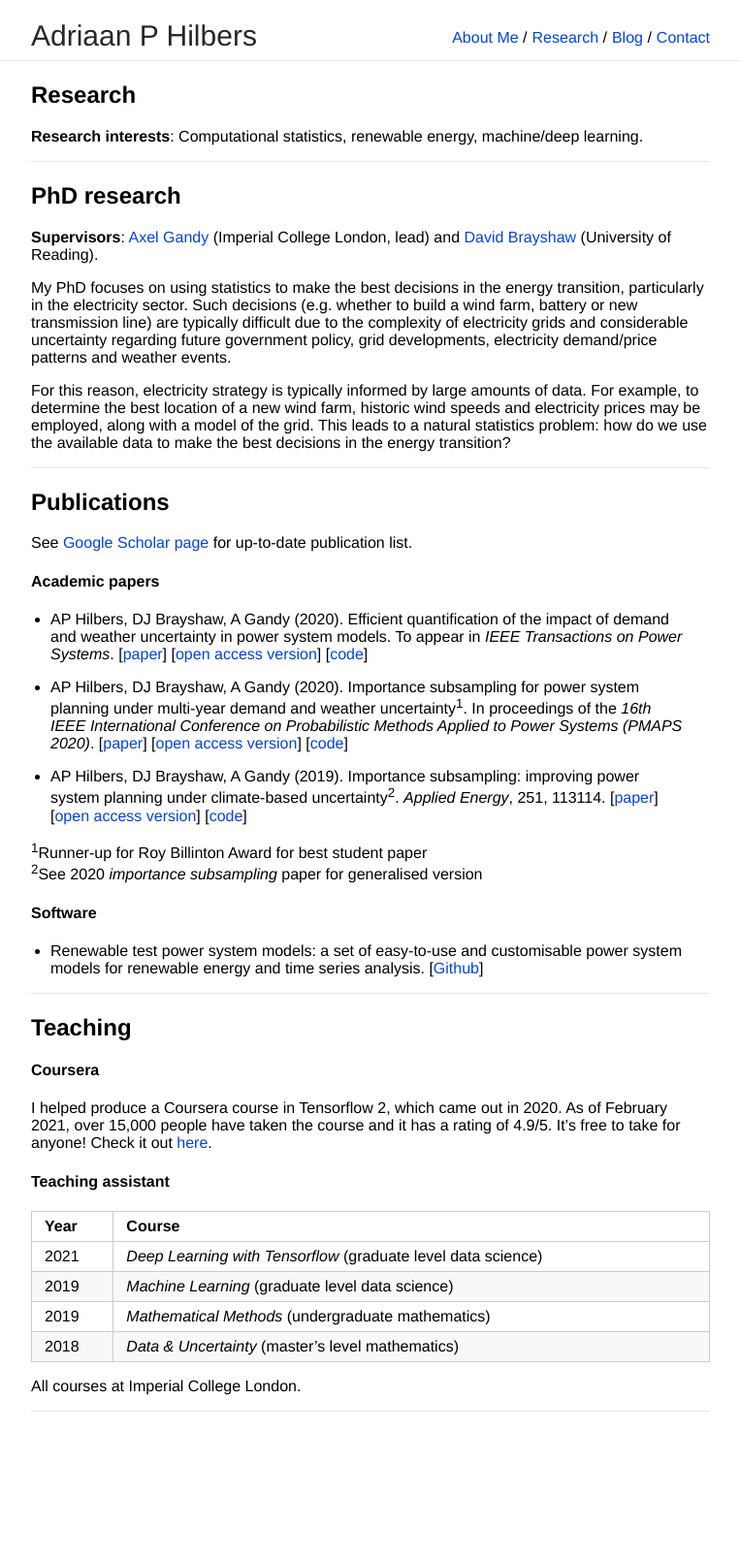
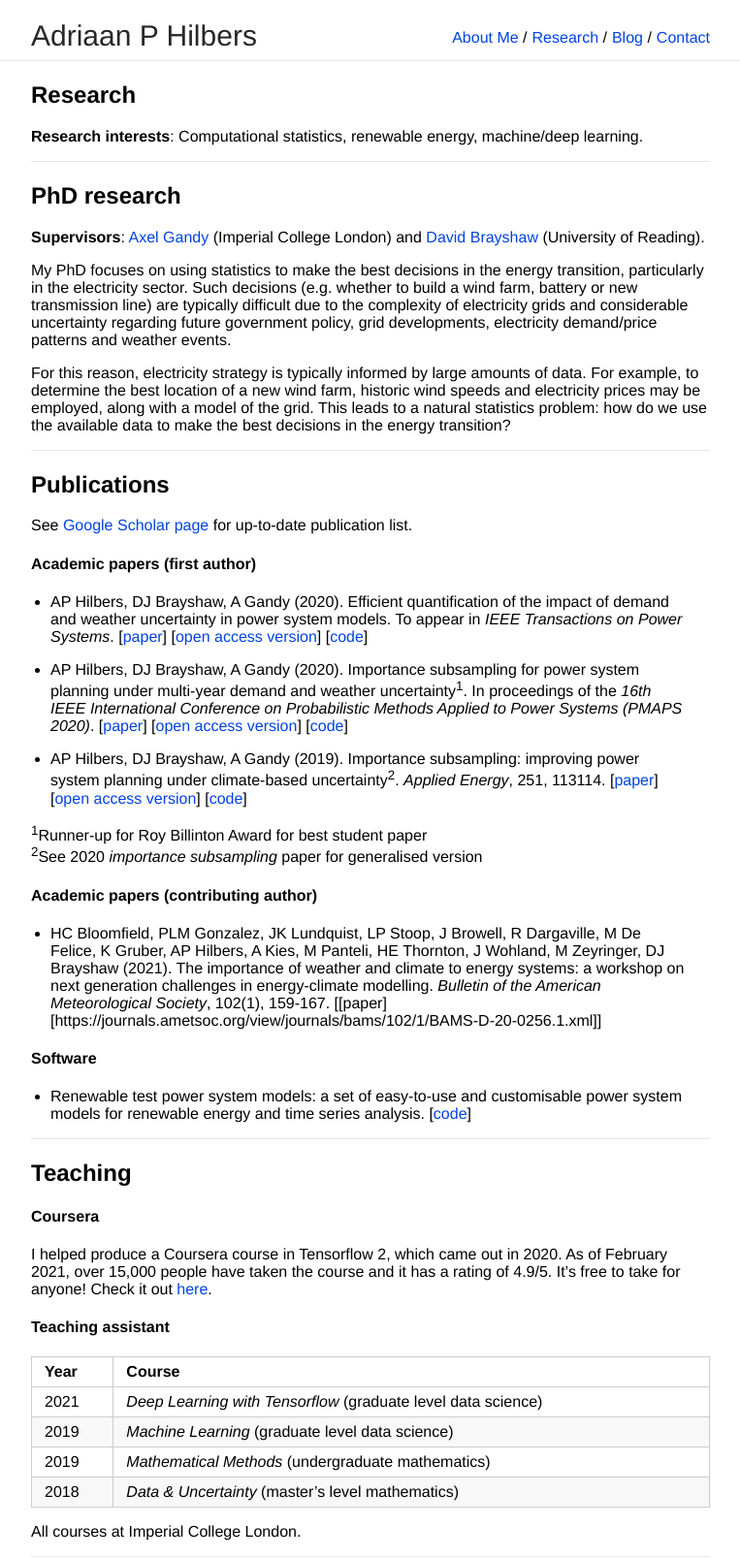
Before and after one commit to ahilbers/ahilbers.github.io, a Jekyll site: the page built from research.md, in a window 1280 px wide. Shown: the whole page at 97% size, without its empty margins (258-1021 px from the left). Built offline with Jekyll 4.4.1, drawn with Linux system fonts in a browser that asks for light colours; our own code applies the rules of GitHub Pages for plain Markdown files; before the commit the page ends 1457 px from its top, so only the background shows below that.

Commit message:
add ametsoc paper

```diff
--- a/research.md
+++ b/research.md
@@ -14,7 +14,7 @@ is_contact: false
 
 ## PhD research
 
-**Supervisors**: [Axel Gandy](http://wwwf.imperial.ac.uk/~agandy/) (Imperial College London, lead) and [David Brayshaw](https://research.reading.ac.uk/meteorology/people/david-brayshaw/) (University of Reading).
+**Supervisors**: [Axel Gandy](http://wwwf.imperial.ac.uk/~agandy/) (Imperial College London) and [David Brayshaw](https://research.reading.ac.uk/meteorology/people/david-brayshaw/) (University of Reading).
 
 My PhD focuses on using statistics to make the best decisions in the energy transition, particularly in the electricity sector. Such decisions (e.g. whether to build a wind farm, battery or new transmission line) are typically difficult due to the complexity of electricity grids and considerable uncertainty regarding future government policy, grid developments, electricity demand/price patterns and weather events.
 
@@ -28,7 +28,7 @@ For this reason, electricity strategy is typically informed by large amounts of
 
 See [Google Scholar page](https://scholar.google.com/citations?user=SqSbcwQAAAAJ&hl=en&oi=ao) for up-to-date publication list.
 
-#### Academic papers
+#### Academic papers (first author)
 
 * AP Hilbers, DJ Brayshaw, A Gandy (2020). Efficient quantification of the impact of demand and weather uncertainty in power system models. To appear in *IEEE Transactions on Power Systems*. [[paper](https://doi.org/10.1109/TPWRS.2020.3031187)] [[open access version](https://arxiv.org/abs/1912.10326)] [[code](https://github.com/ahilbers/2020_bootstrap_uncertainty_quantification)]
 
@@ -40,10 +40,17 @@ See [Google Scholar page](https://scholar.google.com/citations?user=SqSbcwQAAAAJ
 <sup>2</sup>See 2020 *importance subsampling* paper for generalised version
 
 
+#### Academic papers (contributing author)
+
+* HC Bloomfield, PLM Gonzalez, JK Lundquist, LP Stoop, J Browell, R Dargaville, M De Felice, K Gruber, AP Hilbers, A Kies, M Panteli, HE Thornton, J Wohland, M Zeyringer, DJ Brayshaw (2021). The importance of weather and climate to energy systems: a workshop on next generation challenges in energy-climate modelling. *Bulletin of the American Meteorological Society*, 102(1), 159-167. [[paper][https://journals.ametsoc.org/view/journals/bams/102/1/BAMS-D-20-0256.1.xml]]
+
+
+
+
 
 #### Software
 
-* Renewable test power system models: a set of easy-to-use and customisable power system models for renewable energy and time series analysis. [[Github](https://github.com/ahilbers/renewable_test_PSMs)]
+* Renewable test power system models: a set of easy-to-use and customisable power system models for renewable energy and time series analysis. [[code](https://github.com/ahilbers/renewable_test_PSMs)]
 
 
 ---
```
